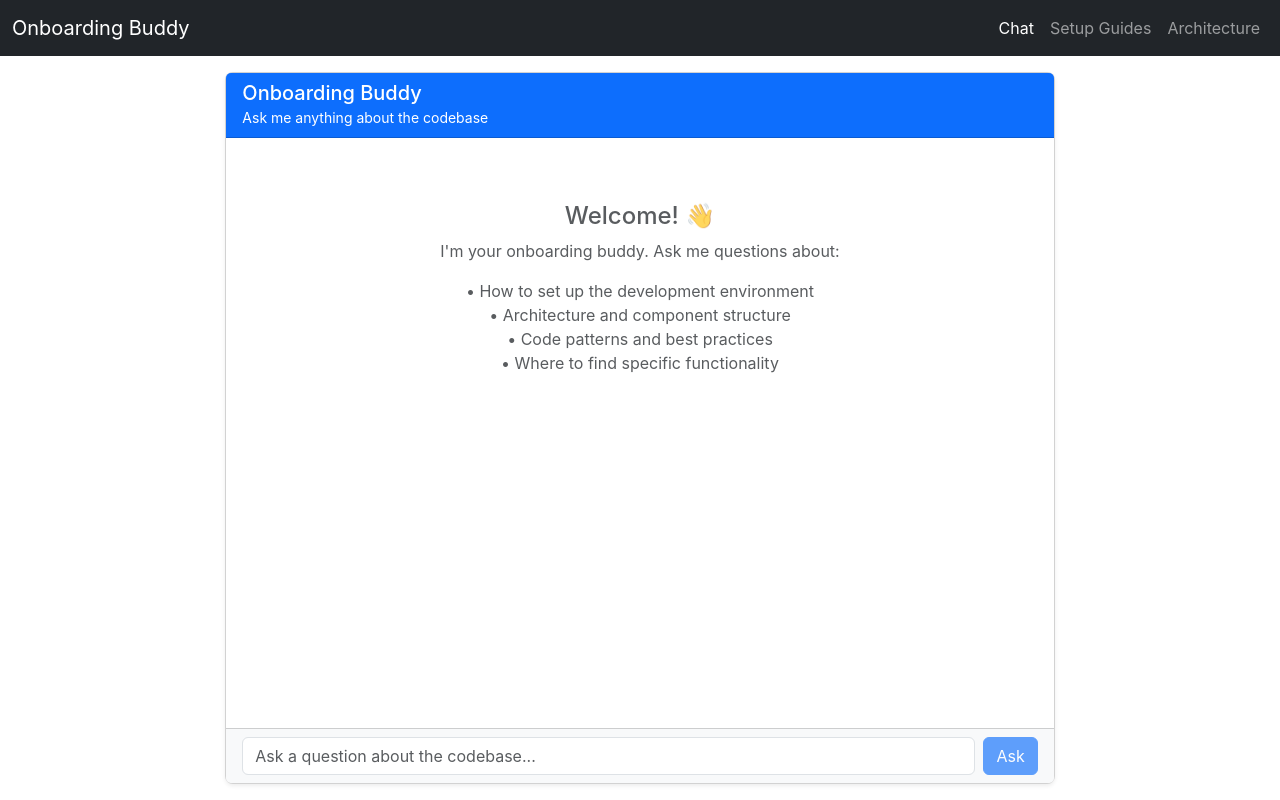
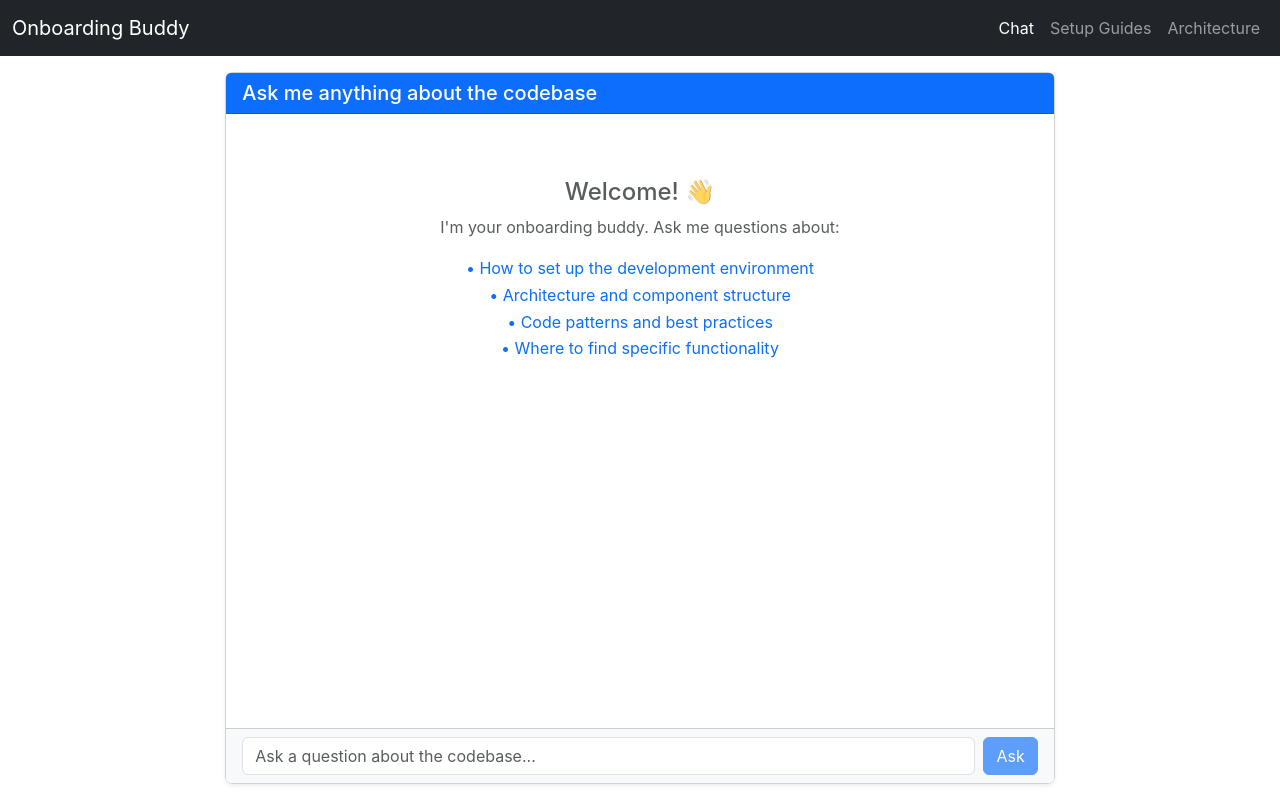
Before and after one commit to jdorfman/onboarding-buddy, a React (Vite) app in the folder onboarding-buddy/client/: page / in a window 1280 px wide. Built offline with nearby package versions, Linux system fonts and the light colour scheme.

Commit message:
feat: enhance onboarding experience with clickable suggestions in ChatWindow

```diff
--- a/onboarding-buddy/client/src/components/ChatWindow.tsx
+++ b/onboarding-buddy/client/src/components/ChatWindow.tsx
@@ -61,8 +61,7 @@ export const ChatWindow: React.FC = () => {
         <div className="col-md-8 offset-md-2 h-100 d-flex flex-column py-3">
           <div className="card shadow-sm flex-grow-1 d-flex flex-column">
             <div className="card-header bg-primary text-white">
-              <h5 className="mb-0">Onboarding Buddy</h5>
-              <small>Ask me anything about the codebase</small>
+              <h5 className="mb-0">Ask me anything about the codebase</h5>
             </div>
 
             <div className="card-body overflow-auto flex-grow-1">
@@ -71,10 +70,38 @@ export const ChatWindow: React.FC = () => {
                   <h4>Welcome! 👋</h4>
                   <p>I'm your onboarding buddy. Ask me questions about:</p>
                   <ul className="list-unstyled">
-                    <li>• How to set up the development environment</li>
-                    <li>• Architecture and component structure</li>
-                    <li>• Code patterns and best practices</li>
-                    <li>• Where to find specific functionality</li>
+                    <li>
+                      <button
+                        className="btn btn-link text-decoration-none p-0"
+                        onClick={() => handleQuestion('How to set up the development environment')}
+                      >
+                        • How to set up the development environment
+                      </button>
+                    </li>
+                    <li>
+                      <button
+                        className="btn btn-link text-decoration-none p-0"
+                        onClick={() => handleQuestion('Architecture and component structure')}
+                      >
+                        • Architecture and component structure
+                      </button>
+                    </li>
+                    <li>
+                      <button
+                        className="btn btn-link text-decoration-none p-0"
+                        onClick={() => handleQuestion('Code patterns and best practices')}
+                      >
+                        • Code patterns and best practices
+                      </button>
+                    </li>
+                    <li>
+                      <button
+                        className="btn btn-link text-decoration-none p-0"
+                        onClick={() => handleQuestion('Where to find specific functionality')}
+                      >
+                        • Where to find specific functionality
+                      </button>
+                    </li>
                   </ul>
                 </div>
               )}
```
